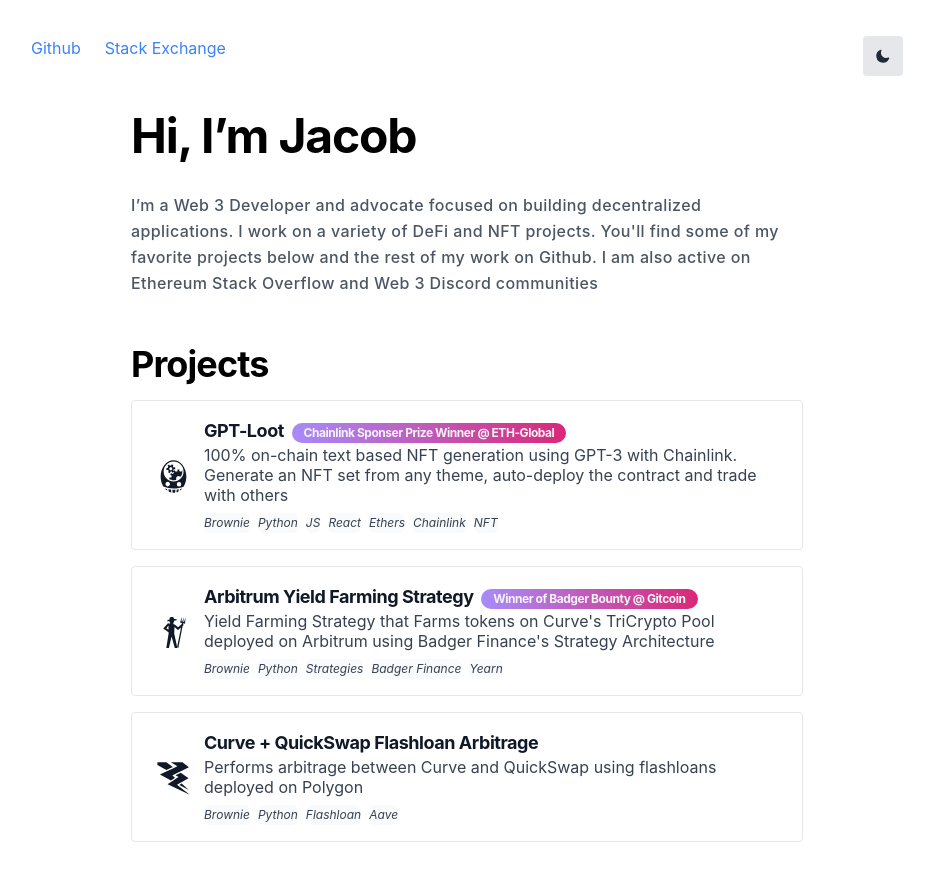
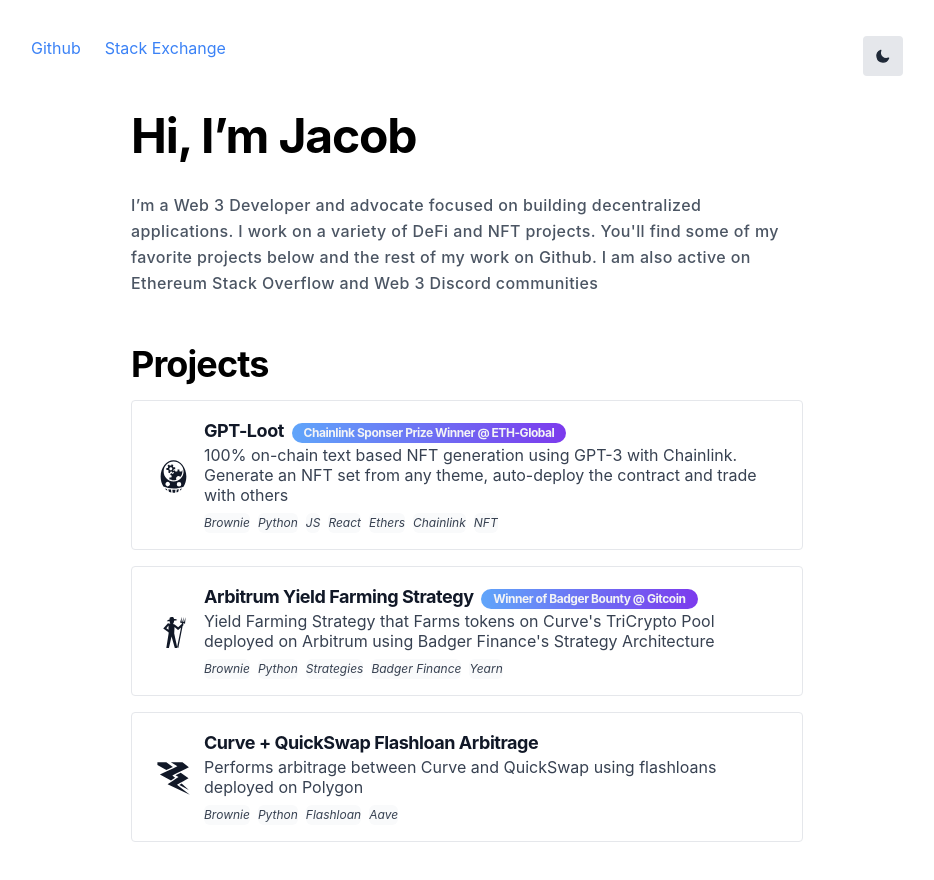
Before and after one commit to jalbrekt85/portfolio, a Next.js app in the folder my-project/: page / in a window 1280 px wide. Shown: the top 880 px of the page, without its empty margins (173-1107 px from the left). Built offline with nearby package versions, Linux system fonts and the light colour scheme; a web font is replaced by a local one; what @tailwindcss/typography would draw is missing.

Commit message:
change gradient

```diff
--- a/my-project/components/ProjectCard.js
+++ b/my-project/components/ProjectCard.js
@@ -25,7 +25,7 @@
               <h4 className="text-lg font-bold tracking-tight text-gray-900 dark:text-gray-100">
                 {title}&nbsp;&nbsp;
                 {badge && (
-                  <span className="inline-flex items-center justify-center px-3 py-1 mr-2 text-xs font-bold leading-none bg-gradient-to-r from-purple-400 to-pink-600 text-gray-100 rounded-full">
+                  <span className="inline-flex items-center justify-center px-3 py-1 mr-2 text-xs font-bold leading-none bg-gradient-to-r from-blue-400 to-purple-600 text-gray-100 rounded-full">
                     {badgeText}
                   </span>
                 )}
```
